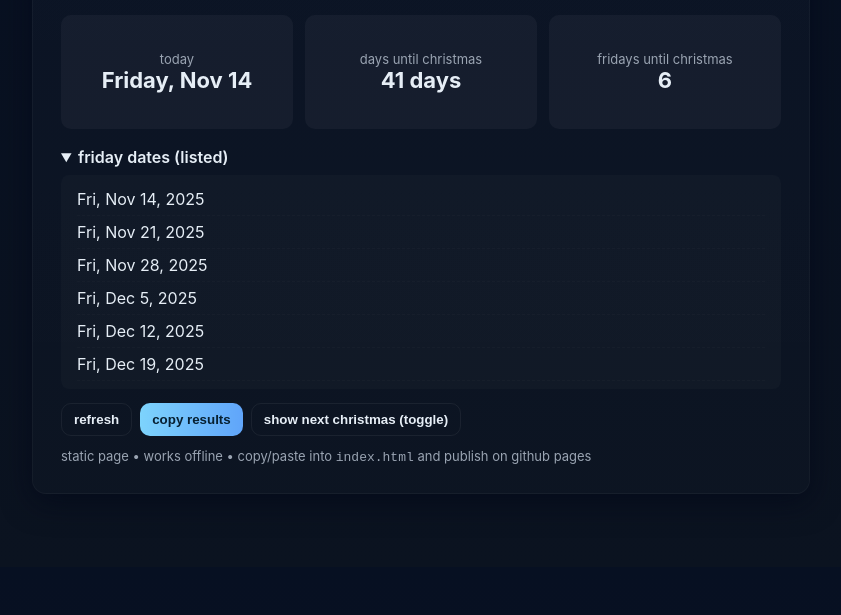
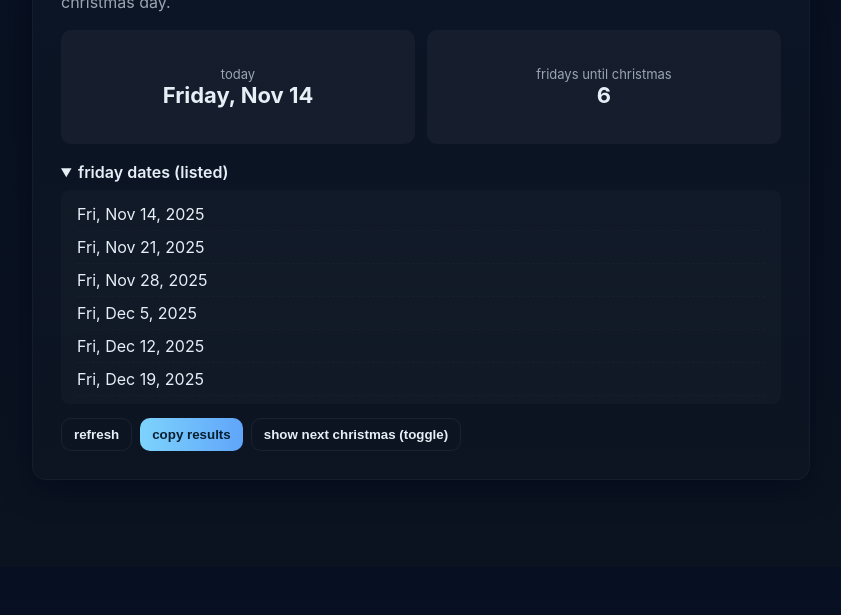
Before and after one commit to thegibbymonster/countdowntilchristmas, a plain HTML site: page index.html in a window 1280 px wide. Shown: the part 233-848 px from the top of the page, without its empty margins (219-1060 px from the left). Drawn offline with Linux system fonts and the light colour scheme.

Commit message:
Update index.html

```diff
--- a/index.html
+++ b/index.html
@@ -42,7 +42,7 @@
     p.lead{margin:0 0 18px 0;color:var(--muted)}
     .stats{
       display:grid;
-      grid-template-columns:repeat(3,1fr);
+      grid-template-columns:repeat(2,1fr);
       gap:12px;
       margin-bottom:18px;
     }
@@ -99,10 +99,7 @@
         <div class="muted">today</div>
         <div id="today" class="big">—</div>
       </div>
-      <div class="stat">
-        <div class="muted">days until christmas</div>
-        <div id="days" class="big">—</div>
-      </div>
+
       <div class="stat">
         <div class="muted">fridays until christmas</div>
         <div id="fridaysCount" class="big">—</div>
@@ -121,22 +118,16 @@
       <button id="copyBtn" class="primary">copy results</button>
       <button id="switchBtn">show next christmas (toggle)</button>
     </div>
-
-    <div class="foot">static page • works offline • copy/paste into <code>index.html</code> and publish on github pages</div>
   </main>
 
   <script>
-    // configuration: include today if it's a friday and date >= today and <= christmas
     (function(){
       const todayEl = document.getElementById('today');
-      const daysEl = document.getElementById('days');
       const fridaysEl = document.getElementById('fridaysCount');
       const listEl = document.getElementById('fridayList');
       const refreshBtn = document.getElementById('refreshBtn');
       const copyBtn = document.getElementById('copyBtn');
       const switchBtn = document.getElementById('switchBtn');
-
-      let preferThisYear = true;
 
       function getLocalToday() {
         const now = new Date();
@@ -146,35 +137,25 @@
       function nextChristmas(yearOffset=0){
         const now = new Date();
         const year = now.getFullYear() + yearOffset;
-        return new Date(year, 11, 25); // month 11 = december, day 25
+        return new Date(year, 11, 25);
       }
 
       function compute(yearOffset=0){
         const today = getLocalToday();
         const christmas = nextChristmas(yearOffset);
-        // if christmas is before today and user asked this-year, we should consider next year
-        if (christmas < today && yearOffset === 0){
-          // switch to next year automatically
-        }
 
-        // choose christmas: the earliest christmas date that is >= today OR the next year's if passed
         let chosenChristmas = christmas;
         if (chosenChristmas < today) {
           chosenChristmas = nextChristmas(1);
         }
 
-        // days difference (inclusive: 0 if it's christmas today)
         const msPerDay = 24*60*60*1000;
         const daysUntil = Math.round((chosenChristmas - today)/msPerDay);
 
-        // collect fridays: include any date d where d >= today && d <= chosenChristmas and d.getDay() === 5
         const fridays = [];
-        // start at today
         let cur = new Date(today);
         while (cur <= chosenChristmas){
-          if (cur.getDay() === 5) {
-            fridays.push(new Date(cur));
-          }
+          if (cur.getDay() === 5) fridays.push(new Date(cur));
           cur.setDate(cur.getDate() + 1);
         }
 
@@ -188,12 +169,11 @@
       function render(){
         const { today, chosenChristmas, daysUntil, fridays } = compute();
         todayEl.textContent = today.toLocaleDateString(undefined, { weekday:'long', month:'short', day:'numeric' });
-        daysEl.textContent = daysUntil + ' day' + (daysUntil===1 ? '' : 's');
         fridaysEl.textContent = fridays.length;
 
         listEl.innerHTML = '';
         if (fridays.length === 0) {
-          listEl.innerHTML = '<li>no fridays between now and christmas. enjoy the monotony.</li>';
+          listEl.innerHTML = '<li>no fridays between now and christmas. tough luck.</li>';
         } else {
           for (const d of fridays){
             const li = document.createElement('li');
@@ -210,9 +190,9 @@
 
       copyBtn.addEventListener('click', async ()=>{
         const { today, chosenChristmas, daysUntil, fridays } = compute();
-        let text = `today: ${today.toDateString()}\nchristmas: ${chosenChristmas.toDateString()}\ndays until christmas: ${daysUntil}\nfridays until christmas: ${fridays.length}\n\nfriday dates:\n`;
+        let text = `today: ${today.toDateString()}\nchristmas: ${chosenChristmas.toDateString()}\nfridays until christmas: ${fridays.length}\n\nfriday dates:\n`;
         if (fridays.length === 0) text += 'none';
-        else text += fridays.map(d => d.toDateString()).join('\\n');
+        else text += fridays.map(d => d.toDateString()).join('\n');
         try {
           await navigator.clipboard.writeText(text);
           copyBtn.textContent = 'copied ✓';
@@ -224,22 +204,17 @@
       });
 
       switchBtn.addEventListener('click', ()=>{
-        // toggles showing christmas of next year instead of this/next auto
-        // this is a simple toggle that recalculates using next year's christmas
         const label = switchBtn.textContent;
         if (label.includes('toggle')) {
           switchBtn.textContent = 'show calendar year christmas (default)';
         } else {
           switchBtn.textContent = 'show next christmas (toggle)';
         }
-        // For simplicity just re-render (logic chooses the correct christmas automatically)
         render();
       });
 
-      // initial render
       render();
 
-      // live-update at midnight local time
       (function scheduleMidnightRefresh(){
         const now = new Date();
         const tomorrow = new Date(now.getFullYear(), now.getMonth(), now.getDate()+1);
```
